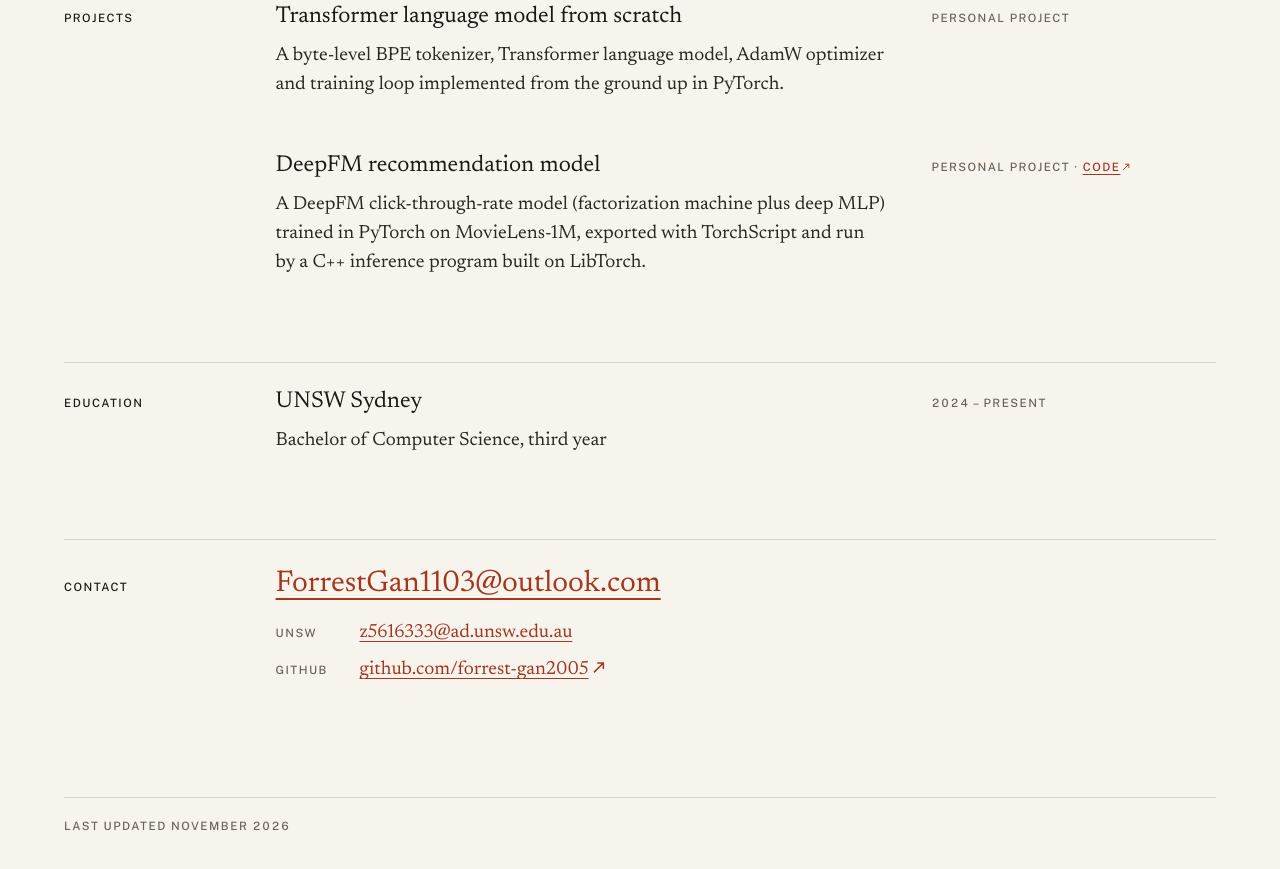
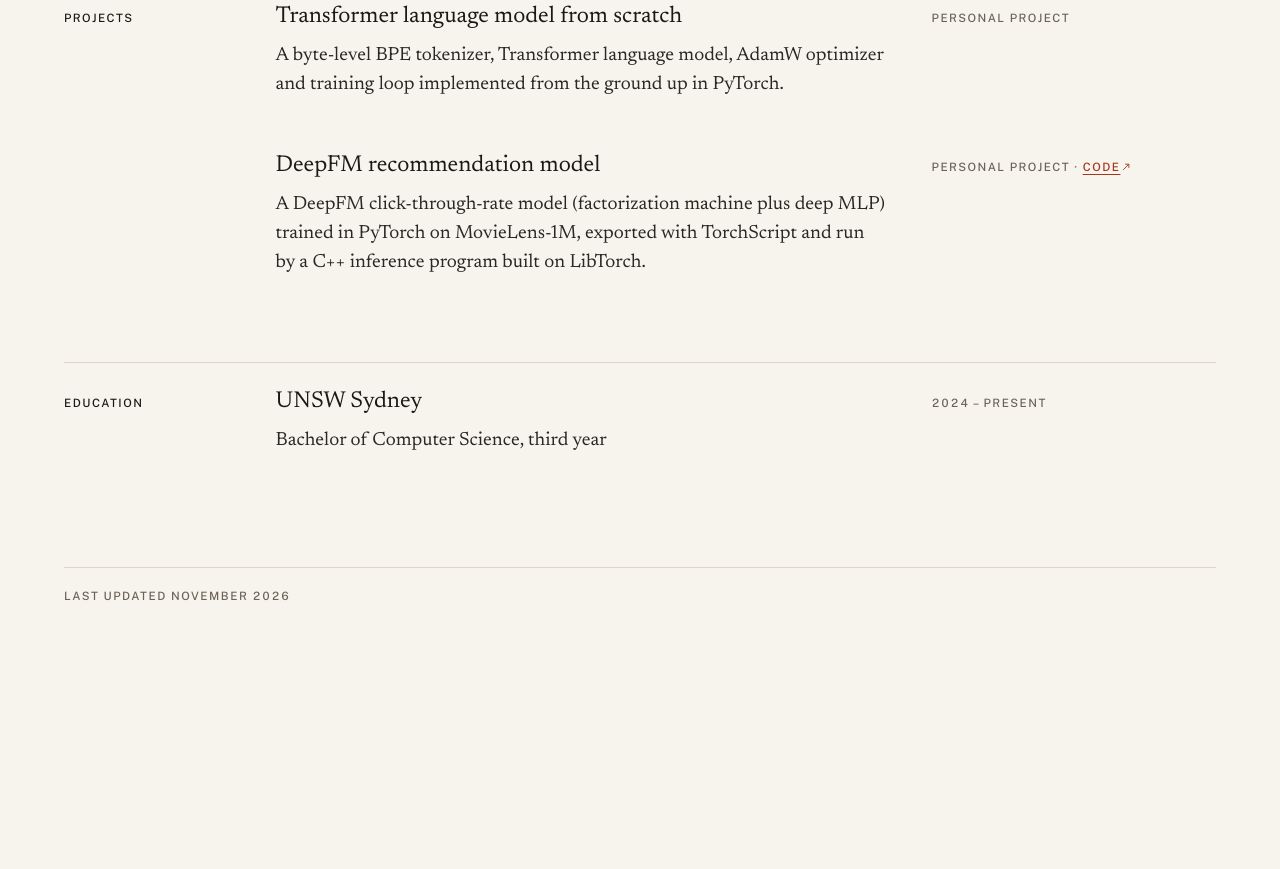
Before and after one commit to forrest-gan2005/forrest-gan2005.github.io, a plain HTML site: page index.html in a window 1280 px wide. Shown: the part 2214-3083 px from the top of the page. After the commit the page ends 2868 px from the top, so only its background shows below. Drawn offline with nearby package versions, Linux system fonts and the light colour scheme.

Commit message:
Remove the repeated Contact section

```diff
--- a/index.html
+++ b/index.html
@@ -40,7 +40,7 @@
     <link rel="stylesheet" href="https://fonts.googleapis.com/css2?family=Newsreader:ital,wght@0,400;1,400&family=Public+Sans:wght@500&display=swap">
     <link rel="stylesheet" href="https://fonts.googleapis.com/css2?family=Newsreader:opsz,wght@72,300&text=Huangsheng%20Gan&display=swap">
   </noscript>
-  <link rel="stylesheet" href="style.css?v=2026-11-22d">
+  <link rel="stylesheet" href="style.css?v=2026-11-22e">
 
   <script type="application/ld+json">
   {
@@ -69,13 +69,13 @@
   <header class="masthead wrap">
     <nav class="nav" aria-label="Contact and profiles">
       <!-- Email addresses (search and replace to change one).
-           Main address (outlook.com): used here, in the introduction and in Contact (as link and as text),
-           and in "email" in the JSON-LD in <head>: six times in four places.
-           UNSW address: used in the introduction and in Contact (as link and as text), and in "email"
-           in the JSON-LD: five times in three places. -->
+           Main address (outlook.com): used here, in the introduction (as link and as text)
+           and in "email" in the JSON-LD in <head>: four times in three places.
+           UNSW address: used in the introduction (as link and as text) and in "email"
+           in the JSON-LD: three times in two places. -->
       <a href="mailto:ForrestGan1103@outlook.com">Email</a>
-      <!-- GitHub username: used here, in the introduction and in Contact (as link and as text), in Projects
-           (the DeepFM Code link, inside its repository URL) and in "sameAs" in <head>: seven times in five places.
+      <!-- GitHub username: used here, in the introduction (as link and as text), in Projects
+           (the DeepFM Code link, inside its repository URL) and in "sameAs" in <head>: five times in four places.
            Search and replace to change it.
            GitHub and Code links end in an arrow, <span class="ext" aria-hidden="true">…</span>; copy it from here
            for any new link to another site. aria-hidden keeps it out of the link's spoken name. -->
@@ -333,17 +333,6 @@
       </ul>
     </section>
 
-    <!-- Contact -->
-    <section class="section grid" aria-labelledby="contact">
-      <h2 class="label" id="contact">Contact</h2>
-      <div class="contact">
-        <p class="email"><a href="mailto:ForrestGan1103@outlook.com">ForrestGan1103@outlook.com</a></p>
-        <dl class="reach">
-          <div><dt>UNSW</dt><dd><a href="mailto:z5616333@ad.unsw.edu.au">z5616333@ad.unsw.edu.au</a></dd></div>
-          <div><dt>GitHub</dt><dd><a href="https://github.com/forrest-gan2005">github.com/forrest-gan2005<span class="ext" aria-hidden="true"><svg viewBox="0 0 12 12" width="10" height="10"><path d="M1.75 10.25l8.5-8.5M4.75 1.75h5.5v5.5"/></svg></span></a></dd></div>
-        </dl>
-      </div>
-    </section>
 
   </main>
 
--- a/style.css
+++ b/style.css
@@ -209,14 +209,14 @@ a:hover { color: var(--ink); text-decoration-color: var(--accent); text-decorati
 .lede p + p { margin-top: 0.75em; }
 .lede p:last-child { text-wrap: balance; }   /* no two-word last line under the invitation */
 
-/* Contact details: label and value rows, beside the introduction and again in Contact */
+/* Contact details: label and value rows beside the introduction */
 .reach { display: grid; gap: 0.5rem; }
 .intro > .reach { margin-top: 1.75rem; }
 .reach div { display: flex; flex-wrap: wrap; align-items: baseline; column-gap: 1rem; }
 .reach dt { flex: 0 0 4.25rem; }
 .reach dd { color: var(--ink); overflow-wrap: anywhere; }
 @media (pointer: coarse) {   /* touch screens: taller tap targets, same look (with a mouse, the focus ring then hugs the text) */
-  .reach a, .contact a { padding-block: 0.4rem; }
+  .reach a { padding-block: 0.4rem; }
 }
 @media (max-width: 22.5em) {   /* very narrow phones: label above value in every row */
   .reach div { display: block; }
@@ -334,9 +334,7 @@ main { counter-reset: fig; }
   .f-math, .f-word { font-size: 15px; }
 }
 
-/* ---------- Contact and colophon ---------- */
-.contact .email { font-size: var(--dek); line-height: 1.25; color: var(--ink); overflow-wrap: anywhere; }
-.contact .reach { margin-top: 0.9rem; }
+/* ---------- Colophon ---------- */
 .colophon { margin-top: clamp(4rem, 9vw, 7rem); padding-bottom: 3rem; }
 .colophon p { padding-top: 1.25rem; border-top: 1px solid var(--rule); }
 
```
Also changed, not shown: 1 other file.
